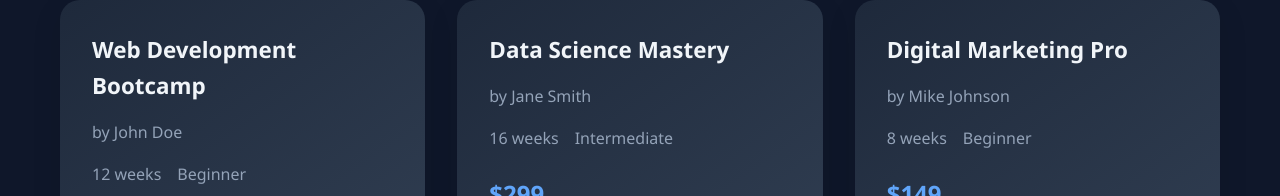
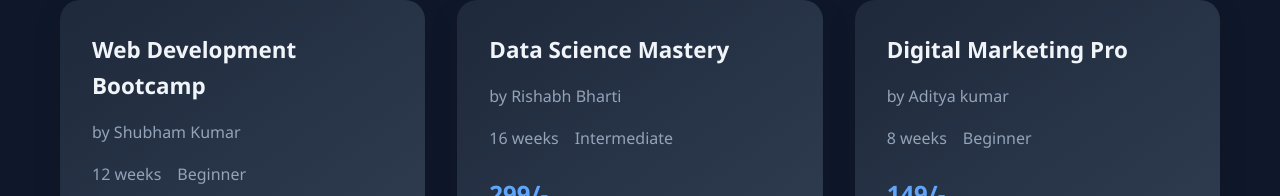
Before and after one commit to khushi23-crypto/Education_platform, a React (Create React App) app: page /courses in a window 1280 px wide. Shown: the part 322-518 px from the top of the page. Built offline with nearby package versions, Linux system fonts and the light colour scheme; the HTML template or start-up script is replaced by a standard one.

Commit message:
update courses.js

```diff
--- a/public/index.html
+++ b/public/index.html
@@ -3,9 +3,23 @@
 <head>
     <meta charset="utf-8" />
     <meta name="viewport" content="width=device-width, initial-scale=1" />
-    <title>Knowledge Brewers - Learn Anything, Anywhere</title>
+    <title>Knowledge Brewers- Learn Anything, Anywhere</title>
+
+    <!-- Favicon Links - Education Sunrise Theme -->
+    <link rel="icon" type="image/x-icon" href="/favicon.ico">
+    <link rel="icon" type="image/png" sizes="32x32" href="/favicon-32x32.png">
+    <link rel="icon" type="image/png" sizes="16x16" href="/favicon-16x16.png">
+    <link rel="apple-touch-icon" sizes="180x180" href="/apple-touch-icon.png">
+    <link rel="manifest" href="/site.webmanifest">
+
+    <!-- PWA Meta Tags -->
+    <meta name="theme-color" content="#2563eb">
+    <meta name="msapplication-TileColor" content="#2563eb">
 </head>
 <body>
     <div id="root"></div>
+
+    <!-- Fallback for older browsers -->
+    <noscript>You need to enable JavaScript to run this app.</noscript>
 </body>
 </html>
--- a/src/pages/Courses.js
+++ b/src/pages/Courses.js
@@ -4,23 +4,23 @@ const Courses = () => {
   const courses = [
     {
       title: 'Web Development Bootcamp',
-      instructor: 'John Doe',
+      instructor: 'Shubham Kumar',
       duration: '12 weeks',
-      price: '$199',
+      price: '199/-',
       level: 'Beginner'
     },
     {
       title: 'Data Science Mastery',
-      instructor: 'Jane Smith',
+      instructor: 'Rishabh Bharti',
       duration: '16 weeks',
-      price: '$299',
+      price: '299/-',
       level: 'Intermediate'
     },
     {
       title: 'Digital Marketing Pro',
-      instructor: 'Mike Johnson',
+      instructor: 'Aditya kumar',
       duration: '8 weeks',
-      price: '$149',
+      price: '149/-',
       level: 'Beginner'
     }
   ];
```
